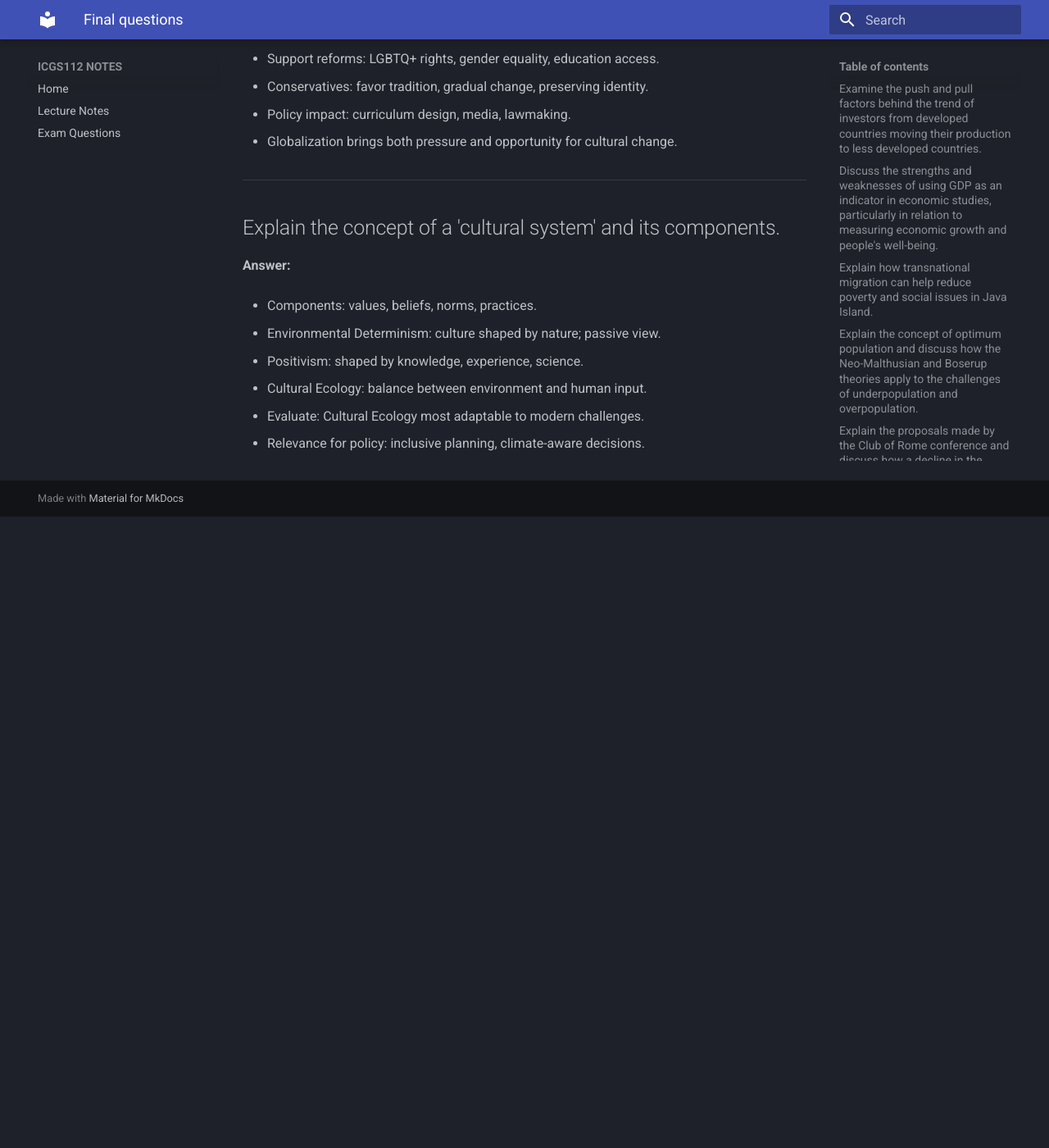
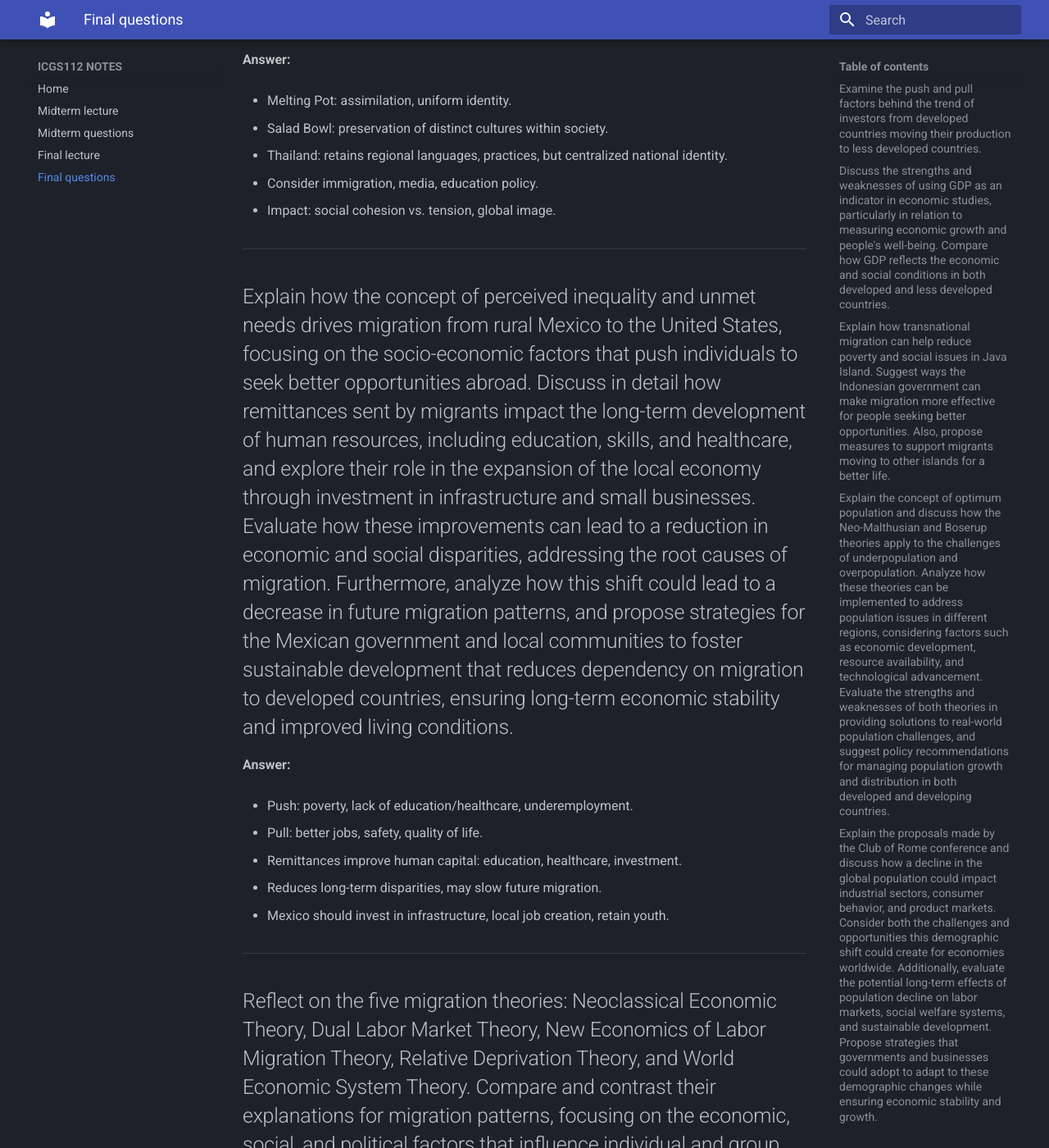
Before and after one commit to jiraroj-wir/MUIC-ICGS112-Geography-of-Human-Activities, an MkDocs documentation site: the page built from docs/final-questions.md, in a window 1280 px wide and 1400 px high, scrolled down 3890 px. Shown: the whole window at 82% size. Built offline with MkDocs 1.6.1 and Material for MkDocs 9.7.7, drawn with Linux system fonts in a browser that asks for light colours; before the commit the page ends 4520 px from its top, so only the background shows below that; some of the changed text lies outside the part shown.

Commit message:
hopefully, last fix

```diff
--- a/docs/final-questions.md
+++ b/docs/final-questions.md
@@ -1,7 +1,6 @@
 ## Examine the push and pull factors behind the trend of investors from developed countries moving their production to less developed countries.
 
 **Answer:**
-
 
 - Push factors: high wages, strict environmental and labor laws, high production costs.
 
@@ -15,10 +14,9 @@
 
 ---
 
-## Discuss the strengths and weaknesses of using GDP as an indicator in economic studies, particularly in relation to measuring economic growth and people's well-being.
+## Discuss the strengths and weaknesses of using GDP as an indicator in economic studies, particularly in relation to measuring economic growth and people's well-being. Compare how GDP reflects the economic and social conditions in both developed and less developed countries.
 
 **Answer:**
-
 
 - Strengths: measurable, standardized, reflects economic output.
 
@@ -32,10 +30,9 @@
 
 ---
 
-## Explain how transnational migration can help reduce poverty and social issues in Java Island.
+## Explain how transnational migration can help reduce poverty and social issues in Java Island. Suggest ways the Indonesian government can make migration more effective for people seeking better opportunities. Also, propose measures to support migrants moving to other islands for a better life.
 
 **Answer:**
-
 
 - Reduces population pressure and unemployment.
 
@@ -47,10 +44,9 @@
 
 ---
 
-## Explain the concept of optimum population and discuss how the Neo-Malthusian and Boserup theories apply to the challenges of underpopulation and overpopulation.
+## Explain the concept of optimum population and discuss how the Neo-Malthusian and Boserup theories apply to the challenges of underpopulation and overpopulation. Analyze how these theories can be implemented to address population issues in different regions, considering factors such as economic development, resource availability, and technological advancement. Evaluate the strengths and weaknesses of both theories in providing solutions to real-world population challenges, and suggest policy recommendations for managing population growth and distribution in both developed and developing countries.
 
 **Answer:**
-
 
 - Optimum population: balance between population size and resources.
 
@@ -66,10 +62,9 @@
 
 ---
 
-## Explain the proposals made by the Club of Rome conference and discuss how a decline in the global population could impact industrial sectors, consumer behavior, and product markets.
+## Explain the proposals made by the Club of Rome conference and discuss how a decline in the global population could impact industrial sectors, consumer behavior, and product markets. Consider both the challenges and opportunities this demographic shift could create for economies worldwide. Additionally, evaluate the potential long-term effects of population decline on labor markets, social welfare systems, and sustainable development. Propose strategies that governments and businesses could adopt to adapt to these demographic changes while ensuring economic stability and growth.
 
 **Answer:**
-
 
 - Club of Rome (1972): warned of overconsumption, suggested birth control and sustainability.
 
@@ -83,10 +78,9 @@
 
 ---
 
-## Explain the development of urbanization in the United States and Thailand.
+## Explain the development of urbanization in the United States and Thailand, focusing on the key factors that have driven urban growth in both countries. Discuss the specific factors that have contributed to the rapid urbanization in Thailand, including economic, social, and political influences, and compare these factors to those in the United States. Additionally, analyze the environmental, economic, and social challenges that both countries face as a result of urbanization, and propose strategies to manage these challenges in the future.
 
 **Answer:**
-
 
 - US: driven by industrialization, transportation, suburban expansion.
 
@@ -100,10 +94,9 @@
 
 ---
 
-## Analyze and criticize whether Thailand can be considered a 'Melting Pot' or a 'Salad Bowl' in terms of its cultural diversity.
+## Analyze and criticize whether Thailand can be considered a 'Melting Pot' or a 'Salad Bowl' in terms of its cultural diversity. Discuss the implications of each concept for Thai society, considering factors such as immigration, integration, and the preservation of cultural identities. Evaluate the role of government policies, social attitudes, and economic factors in shaping Thailand’s approach to cultural diversity. Additionally, explore how Thailand’s unique blend of traditions, ethnicity, and modern influences its social cohesion, national identity, and global interactions.
 
 **Answer:**
-
 
 - Melting Pot: assimilation, uniform identity.
 
@@ -117,10 +110,9 @@
 
 ---
 
-## Explain how the concept of perceived inequality and unmet needs drives migration from rural Mexico to the United States.
+## Explain how the concept of perceived inequality and unmet needs drives migration from rural Mexico to the United States, focusing on the socio-economic factors that push individuals to seek better opportunities abroad. Discuss in detail how remittances sent by migrants impact the long-term development of human resources, including education, skills, and healthcare, and explore their role in the expansion of the local economy through investment in infrastructure and small businesses. Evaluate how these improvements can lead to a reduction in economic and social disparities, addressing the root causes of migration. Furthermore, analyze how this shift could lead to a decrease in future migration patterns, and propose strategies for the Mexican government and local communities to foster sustainable development that reduces dependency on migration to developed countries, ensuring long-term economic stability and improved living conditions.
 
 **Answer:**
-
 
 - Push: poverty, lack of education/healthcare, underemployment.
 
@@ -134,10 +126,9 @@
 
 ---
 
-## Reflect on the five migration theories.
+## Reflect on the five migration theories: Neoclassical Economic Theory, Dual Labor Market Theory, New Economics of Labor Migration Theory, Relative Deprivation Theory, and World Economic System Theory. Compare and contrast their explanations for migration patterns, focusing on the economic, social, and political factors that influence individual and group migration decisions. Analyze how each theory addresses the push and pull factors driving migration, such as labor demand, wage disparity, global inequalities, and socio-political instability. Evaluate the relevance of these theories in explaining contemporary migration trends, including issues such as forced migration, refugee crises, and the impact of globalization. In your conclusion, suggest how these theories could be integrated to provide a more comprehensive understanding of the complexities of global migration in the 21st century, considering factors like technological advances, environmental change, and the evolving role of transnational networks in shaping migration flows.
 
 **Answer:**
-
 
 - Neoclassical: wage differences drive individual migration.
 
@@ -155,10 +146,9 @@
 
 ---
 
-## Explain the radical and liberal attitudes toward culture, and contrast these with conservative views.
+## Explain the radical and liberal attitudes toward culture, and contrast these with conservative views. In your introduction, define the characteristics and components of culture, such as values, beliefs, norms, and practices. Discuss how liberals and radicals view cultural change, diversity, and social norms, emphasizing their support for progressive reforms, inclusivity, and the adaptation of culture to modern values. Compare these perspectives with the conservative approach, which often advocates for the preservation of traditional cultural values and resistance to rapid social change. Additionally, analyze how these differing attitudes influence public policies, education, and social movements, and explore the impact of globalization on cultural ideologies in contemporary society.
 
 **Answer:**
-
 
 - Radical/liberal: culture should evolve with values of equality, freedom, inclusion.
 
@@ -172,10 +162,9 @@
 
 ---
 
-## Explain the concept of a 'cultural system' and its components.
+## Explain the concept of a 'cultural system' and its components, including values, beliefs, customs, norms, and practices, and how these elements interact within a society. Among the three theories—Environmental Determinism, Positivism, and Cultural Ecology—discuss which one you believe offers the most reasonable framework for developing and understanding culture. Support your argument by evaluating how each theory explains the relationship between culture and its environment, and assess their relevance in addressing contemporary cultural challenges such as globalization, technological advancement, and environmental sustainability. Additionally, analyze the strengths and weaknesses of each theory in providing insights into cultural development and how they might influence policy decisions in diverse cultural contexts.
 
 **Answer:**
-
 
 - Components: values, beliefs, norms, practices.
 
--- a/mkdocs.yml
+++ b/mkdocs.yml
@@ -10,5 +10,7 @@ theme:
     - search.highlight
 nav:
   - Home: index.md
-  - Lecture Notes: lecture.md
-  - Exam Questions: questions.md
+  - Midterm lecture: midterm-lecture.md
+  - Midterm questions: midterm-questions.md
+  - Final lecture: final-lecture.md
+  - Final questions: final-questions.md
```
